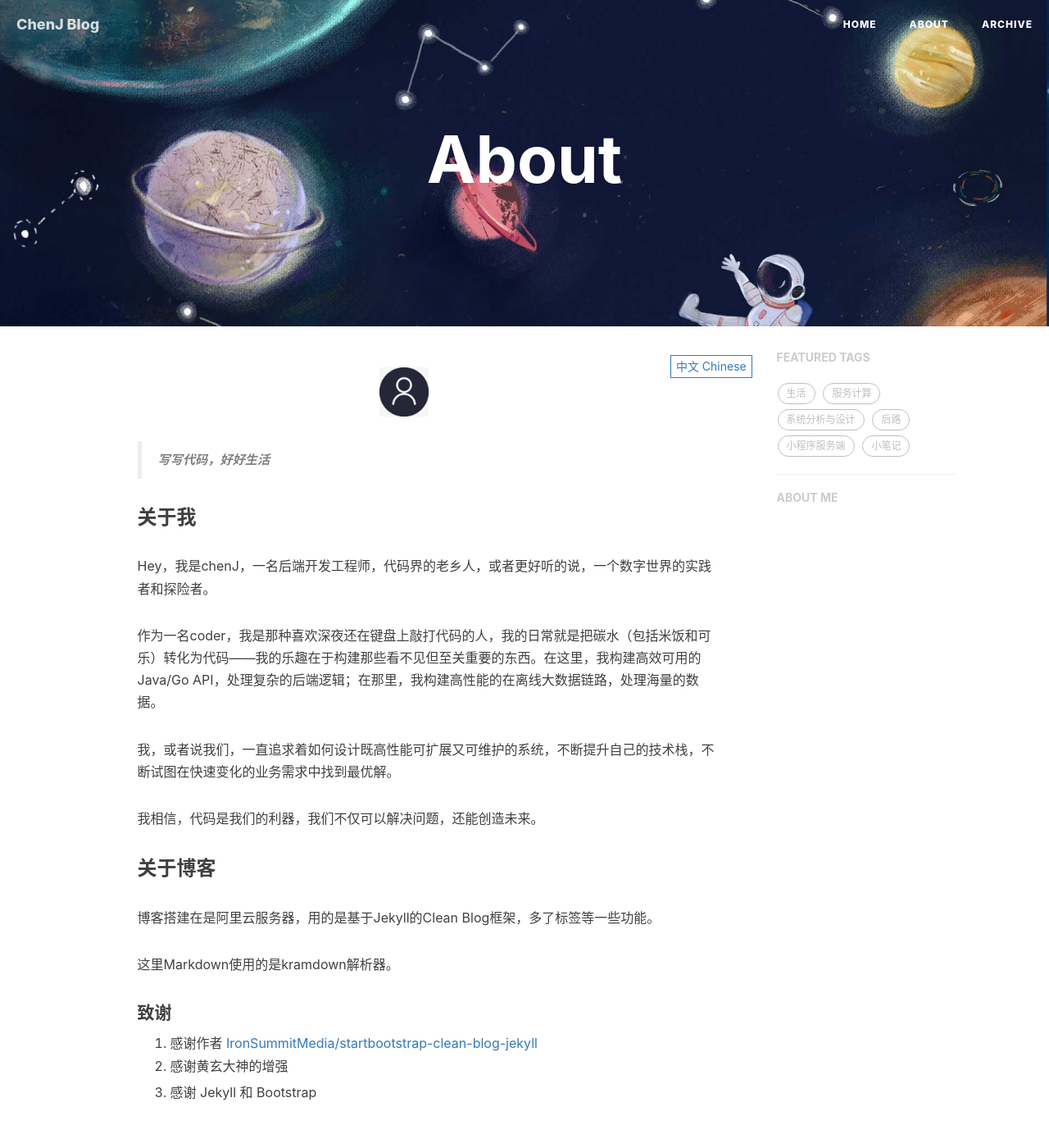
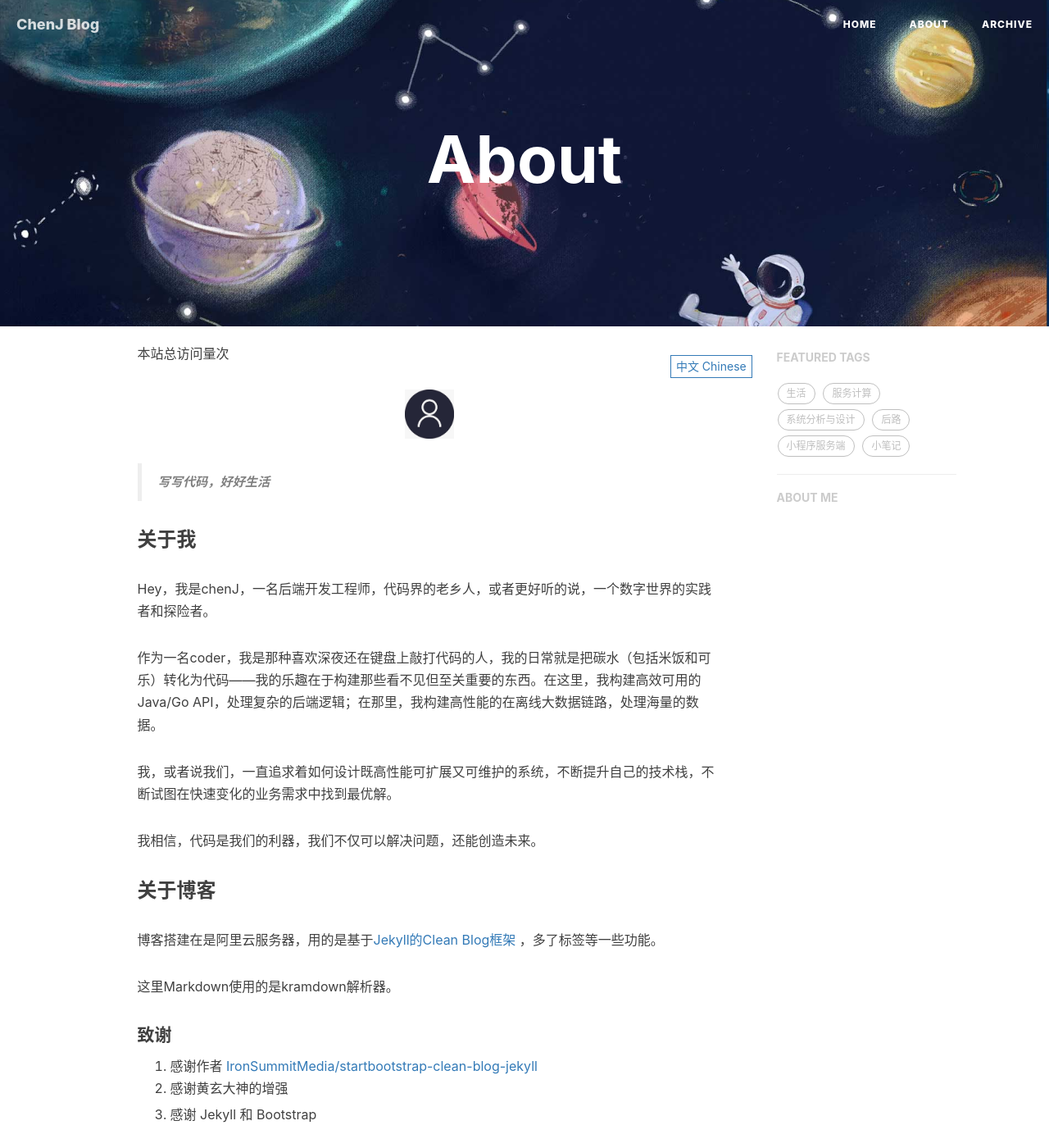
Before and after one commit to Chenjiff/Chenjiff.github.io, a Jekyll site: the page built from about.html, in a window 1280 px wide and 1400 px high. Shown: the whole window at 82% size. Built offline with Jekyll 4.4.1, drawn with Linux system fonts in a browser that asks for light colours; nearby versions of some CDN libraries; comment, search, counter and statistics services are not loaded; some of the changed lines change nothing that is shown.

Commit message:
update fav

```diff
--- a/_includes/about/en.md
+++ b/_includes/about/en.md
@@ -13,7 +13,7 @@
 
 ### About the Blog
 
-The blog is hosted on Aliyun servers, using the Clean Blog framework based on Jekyll, with added features like tags.
+The blog is hosted on Aliyun servers, using [the Clean Blog framework based on Jekyll](https://docs.github.com/en/pages/setting-up-a-github-pages-site-with-jekyll), with added features like tags.
 
 Markdown here uses the kramdown parser.
 
--- a/_includes/about/zh.md
+++ b/_includes/about/zh.md
@@ -13,7 +13,7 @@
 
 ### 关于博客
 
-博客搭建在是阿里云服务器，用的是基于Jekyll的Clean Blog框架，多了标签等一些功能。
+博客搭建在是阿里云服务器，用的是基于[Jekyll的Clean Blog框架](https://docs.github.com/en/pages/setting-up-a-github-pages-site-with-jekyll) ，多了标签等一些功能。
 
 这里Markdown使用的是kramdown解析器。
 
--- a/about.html
+++ b/about.html
@@ -11,6 +11,10 @@
     <option value="0" selected> 中文 Chinese </option>
     <option value="1"> 英文 English </option>
 </select>
+
+<span id="busuanzi_container_site_pv">
+	本站总访问量<span id="busuanzi_value_site_pv"></span>次
+</span>
 
 <!-- Chinese Version -->
 <div class="zh post-container">
```
